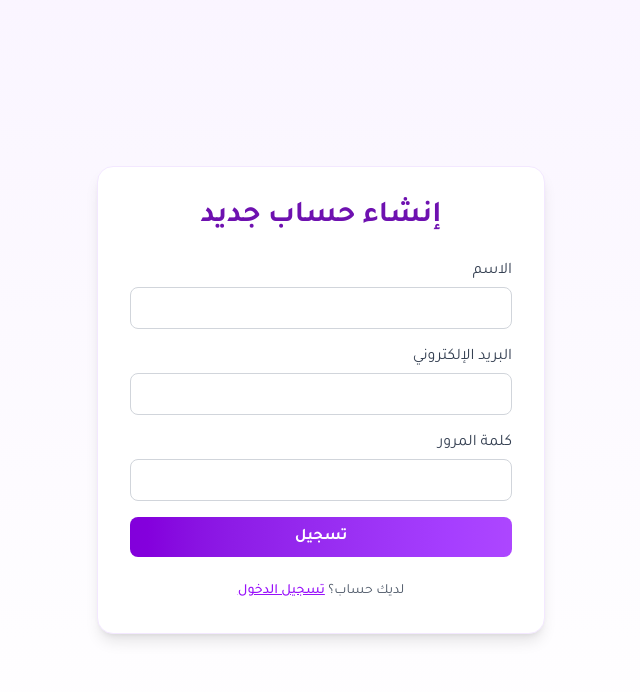
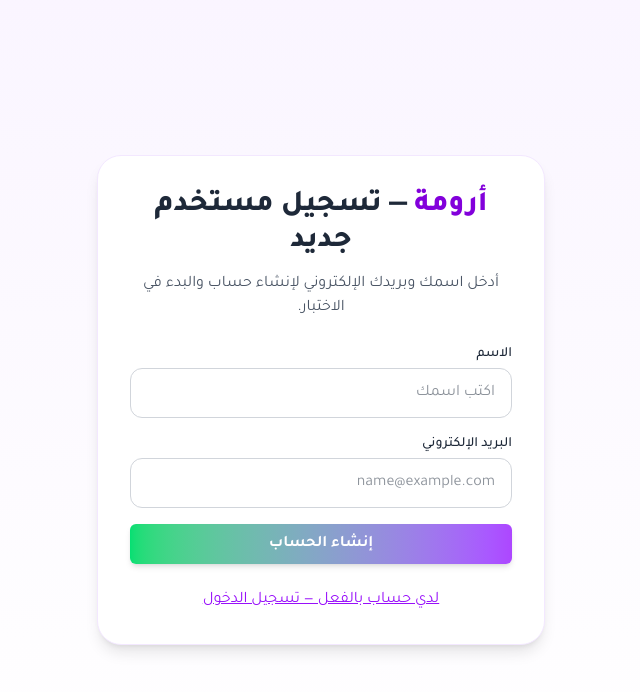
Before and after one commit to moalsuwaylih-ops/arouma, a Next.js app: page /register in a window 1280 px wide. Shown: the top 692 px of the page, without its empty margins (319-959 px from the left). Built offline with nearby package versions, Linux system fonts and the light colour scheme.

Commit message:
تعديلات

```diff
--- a/app/register/page.tsx
+++ b/app/register/page.tsx
@@ -1,105 +1,86 @@
-"use client";
+// app/register/page.tsx
+import { redirect } from "next/navigation";
+import { PrismaClient } from "@prisma/client";
 
-import { useState } from "react";
+// ملاحظة: هذا "Server Component" (لا تضع "use client" هنا)
+const prisma = new PrismaClient();
 
-export default function RegisterPage() {
-  const [form, setForm] = useState({ name: "", email: "", password: "" });
-  const [message, setMessage] = useState("");
-  const [loading, setLoading] = useState(false);
+// ===== Server Action للتسجيل =====
+async function register(formData: FormData) {
+  "use server";
 
-  const handleChange = (e: React.ChangeEvent<HTMLInputElement>) => {
-    setForm({ ...form, [e.target.name]: e.target.value });
-  };
+  const name = String(formData.get("name") ?? "").trim();
+  const email = String(formData.get("email") ?? "").trim().toLowerCase();
 
-  const handleSubmit = async (e: React.FormEvent) => {
-    e.preventDefault();
-    setLoading(true);
-    setMessage("");
+  // تحقق بسيط
+  const emailOk = /^[^\s@]+@[^\s@]+\.[^\s@]+$/.test(email);
+  if (!name || !emailOk) {
+    // رجّع إلى نفس الصفحة مع بارامتر خطأ بسيط
+    redirect("/register?error=invalid");
+  }
 
-    try {
-      const res = await fetch("/api/register", {
-        method: "POST",
-        headers: { "Content-Type": "application/json" },
-        body: JSON.stringify(form),
+  // احفظ/حدّث المستخدم (بدون كلمة مرور مبدئيًا)
+  await prisma.user.upsert({
+    where: { email },
+    update: { name },
+    create: { name, email },
   });
 
-      const data = await res.json();
-      if (!res.ok) throw new Error(data.message || "حدث خطأ أثناء التسجيل");
-      setMessage("✅ تم التسجيل بنجاح! يمكنك الآن تسجيل الدخول");
-      setForm({ name: "", email: "", password: "" });
-    } catch (err: any) {
-      setMessage(err.message);
-    } finally {
-      setLoading(false);
+  // بعد التسجيل نوّجه المستخدم لتسجيل الدخول
+  redirect("/login?registered=1");
 }
-  };
 
+// ===== صفحة التسجيل (React Component) =====
+export default function RegisterPage() {
   return (
     <main
       dir="rtl"
       className="min-h-screen flex items-center justify-center bg-gradient-to-b from-purple-50 to-white text-gray-800 p-6"
     >
-      <div className="bg-white rounded-2xl shadow-lg p-8 max-w-md w-full border border-purple-100">
-        <h1 className="text-3xl font-bold text-center text-purple-800 mb-6">
-          إنشاء حساب جديد
+      <div className="bg-white w-full max-w-md rounded-3xl shadow-lg p-8 border border-purple-100">
+        <h1 className="text-2xl md:text-3xl font-extrabold text-center">
+          <span className="text-purple-700">أرومة</span> — تسجيل مستخدم جديد
         </h1>
 
-        <form onSubmit={handleSubmit} className="space-y-4">
+        <p className="mt-3 text-center text-gray-600">
+          أدخل اسمك وبريدك الإلكتروني لإنشاء حساب والبدء في الاختبار.
+        </p>
+
+        <form action={register} className="mt-6 space-y-4">
           <div>
-            <label className="block text-gray-700 mb-1">الاسم </label>
+            <label className="block text-sm font-medium mb-1">الاسم</label>
             <input
               name="name"
-              type="text"
-              value={form.name}
-              onChange={handleChange}
-              className="w-full border rounded-lg px-4 py-2 focus:ring-2 focus:ring-purple-300 outline-none"
               required
+              placeholder="اكتب اسمك"
+              className="w-full rounded-xl border border-gray-200 px-4 py-3 focus:outline-none focus:ring-2 focus:ring-purple-400"
             />
           </div>
 
           <div>
-            <label className="block text-gray-700 mb-1">البريد الإلكتروني</label>
+            <label className="block text-sm font-medium mb-1">البريد الإلكتروني</label>
             <input
               name="email"
               type="email"
-              value={form.email}
-              onChange={handleChange}
-              className="w-full border rounded-lg px-4 py-2 focus:ring-2 focus:ring-purple-300 outline-none"
               required
-            />
-          </div>
-
-          <div>
-            <label className="block text-gray-700 mb-1">كلمة المرور</label>
-            <input
-              name="password"
-              type="password"
-              value={form.password}
-              onChange={handleChange}
-              className="w-full border rounded-lg px-4 py-2 focus:ring-2 focus:ring-purple-300 outline-none"
-              required
+              placeholder="name@example.com"
+              className="w-full rounded-xl border border-gray-200 px-4 py-3 focus:outline-none focus:ring-2 focus:ring-purple-400"
             />
           </div>
 
           <button
             type="submit"
-            disabled={loading}
-            className="w-full bg-gradient-to-r from-purple-700 to-purple-500 text-white py-2 rounded-lg font-semibold hover:opacity-90 transition"
+            className="w-full rounded-md bg-gradient-to-r from-green-400 to-purple-500 py-2 text-white font-semibold shadow-md hover:opacity-90 transition"
           >
-            {loading ? "جارٍ التسجيل..." : "تسجيل"}
+            إنشاء الحساب
           </button>
         </form>
 
-        {message && (
-          <p className="mt-4 text-center text-sm text-purple-700">{message}</p>
-        )}
-
-        <p className="mt-6 text-center text-gray-600 text-sm">
-          لديك حساب؟{" "}
-          <a href="/login" className="text-purple-600 font-medium underline">
-            تسجيل الدخول
+        <div className="text-center mt-6">
+          <a href="/login" className="text-purple-600 underline">
+            لدي حساب بالفعل — تسجيل الدخول
           </a>
-        </p>
+        </div>
       </div>
     </main>
   );
--- a/package.json
+++ b/package.json
@@ -10,6 +10,7 @@
   },
   "dependencies": {
     "@prisma/client": "^6.17.1",
+    "bcryptjs": "^3.0.2",
     "next": "15.5.6",
     "next-auth": "^4.24.11",
     "prisma": "^6.17.1",
```
Also changed, not shown: 1 other file (tests, documents, lock files or other folders). Lines whose indentation alone changed are shown as unchanged.
